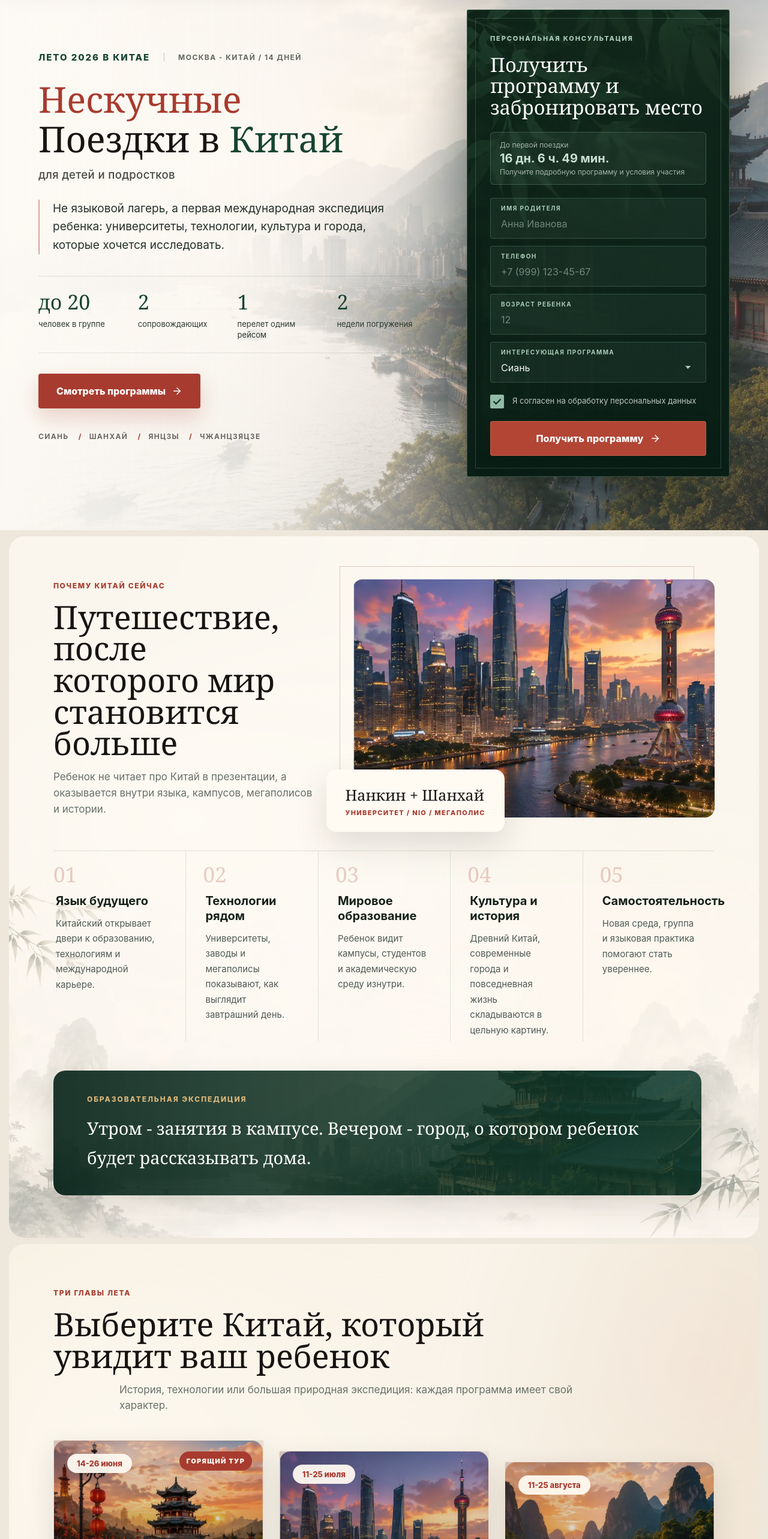
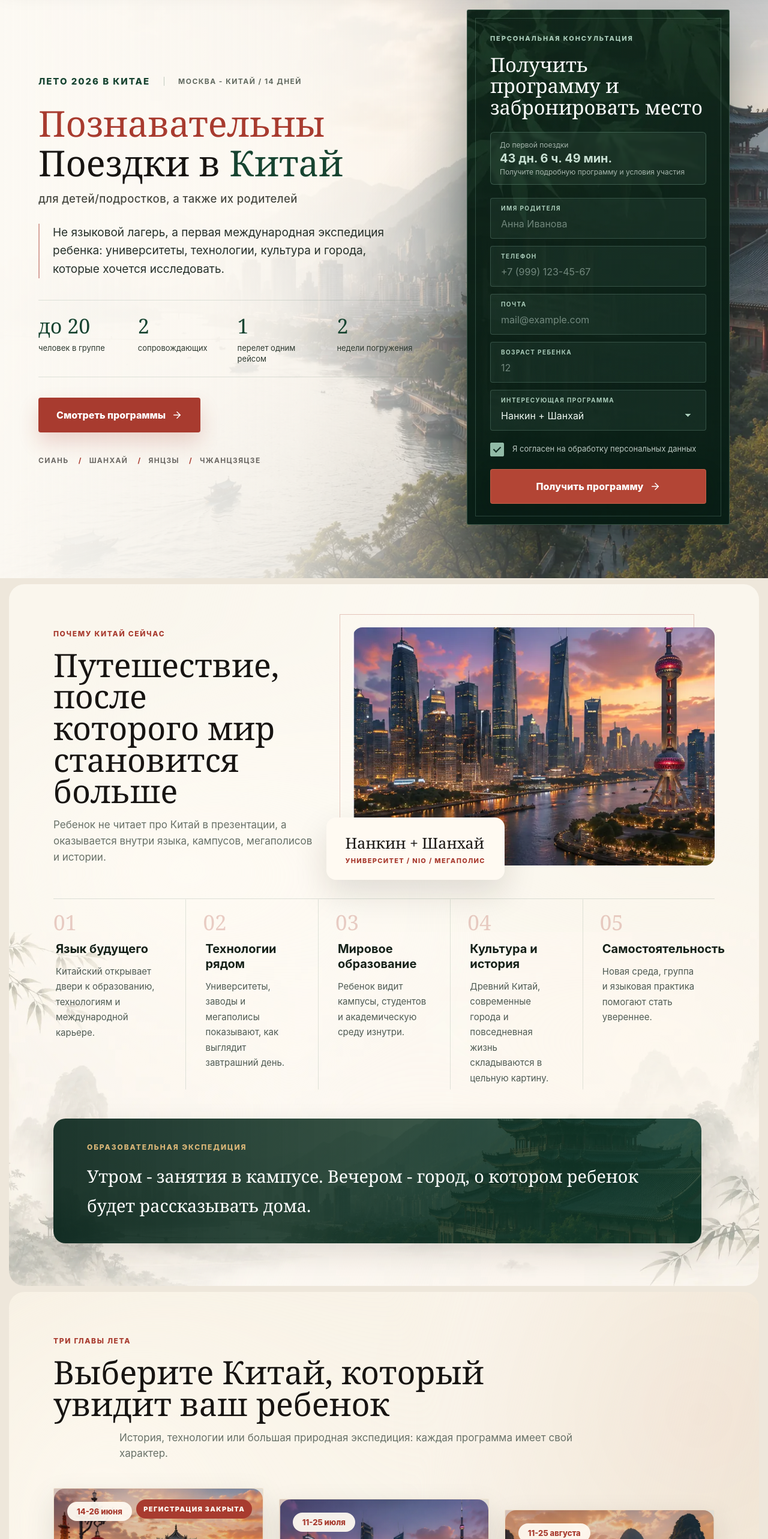
Before and after one commit to OpriOri/china, a React (Vite) app in the folder frontend/: page / in a window 1280 px wide. Shown: the part 120-2686 px from the top of the page at 60% size. Built offline with nearby package versions, Linux system fonts and the light colour scheme.

Commit message:
little visual update

```diff
--- a/frontend/index.html
+++ b/frontend/index.html
@@ -6,7 +6,7 @@
 
     <meta
       name="description"
-      content="Летние образовательные поездки РОББО в Китай для детей и подростков: Сиань, Нанкин, Шанхай, Чунцин, Янцзы и Чжанцзяцзе."
+      content="Летние образовательные поездки РОББО в Китай для детей/подростков, а также их родителей: Сиань, Нанкин, Шанхай, Чунцин, Янцзы и Чжанцзяцзе."
     />
     <meta name="robots" content="index, follow" />
     <meta name="theme-color" content="#174431" />
@@ -38,7 +38,7 @@
     />
     <meta
       name="twitter:description"
-      content="Образовательные туры в Китай для детей и подростков: программы, стоимость и бронирование."
+      content="Образовательные туры в Китай для детей/подростков, а также их родителей: программы и заявка на презентацию."
     />
     <meta
       name="twitter:image"
--- a/frontend/src/App.tsx
+++ b/frontend/src/App.tsx
@@ -4,8 +4,8 @@ import { SiteFooter } from "./components/SiteFooter";
 import { SiteHeader } from "./components/SiteHeader";
 import {
   heroWords,
+  getDefaultProgram,
   isProgramId,
-  programs,
   selectedProgramStorageKey,
 } from "./data/siteData";
 import type { ProgramId } from "./data/siteData";
@@ -26,7 +26,7 @@ export function App() {
   const typedWord = useTypedWord(heroWords);
   const [menuOpen, setMenuOpen] = useState(false);
   const [bookingOpen, setBookingOpen] = useState(false);
-  const [selectedProgramId, setSelectedProgramId] = useState<ProgramId>(programs[0].id);
+  const [selectedProgramId, setSelectedProgramId] = useState<ProgramId>(getDefaultProgram().id);
   const [flippedProgramIds, setFlippedProgramIds] = useState<ProgramId[]>([]);
 
   useRevealOnScroll();
--- a/frontend/src/components/BookingModal.tsx
+++ b/frontend/src/components/BookingModal.tsx
@@ -22,7 +22,7 @@ export function BookingModal({
         <div className="booking-modal__summary">
           <span>Выбранный тур</span>
           <h2 id="booking-title">{selectedProgram.title}</h2>
-          <p>{selectedProgram.date} / {selectedProgram.price}</p>
+          <p>{selectedProgram.date}. Подробные условия пришлем после заявки.</p>
         </div>
         <LeadForm compact selectedProgramId={selectedProgramId} />
       </div>
--- a/frontend/src/components/LeadForm.tsx
+++ b/frontend/src/components/LeadForm.tsx
@@ -2,9 +2,10 @@ import { ArrowRight } from "lucide-react";
 import { FormEvent, useEffect, useState } from "react";
 import type { CSSProperties } from "react";
 import {
+  availablePrograms,
+  getDefaultProgram,
   getProgramById,
   images,
-  programs,
   selectedProgramStorageKey,
 } from "../data/siteData";
 import type { ProgramId } from "../data/siteData";
@@ -24,8 +25,8 @@ export function LeadForm({
   const [state, setState] = useState<SubmitState>("idle");
   const [error, setError] = useState("");
   const [phone, setPhone] = useState("");
-  const [programId, setProgramId] = useState<ProgramId>(selectedProgramId ?? programs[0].id);
-  const countdown = useCountdown("2026-06-14T09:00:00+03:00");
+  const [programId, setProgramId] = useState<ProgramId>(getProgramById(selectedProgramId ?? getDefaultProgram().id).id);
+  const countdown = useCountdown("2026-07-11T09:00:00+03:00");
 
   function formatPhone(value: string) {
     const digits = value.replace(/\D/g, "");
@@ -33,21 +34,17 @@ export function LeadForm({
       return "";
     }
 
-    const normalized = digits.startsWith("8") ? `7${digits.slice(1)}` : digits;
-    const country = normalized.startsWith("7") ? "+7" : `+${normalized.slice(0, 1)}`;
-    const local = normalized.startsWith("7") ? normalized.slice(1) : normalized.slice(1);
-
-    if (normalized.startsWith("7")) {
-      const part1 = local.slice(0, 3);
-      const part2 = local.slice(3, 6);
-      const part3 = local.slice(6, 8);
-      const part4 = local.slice(8, 10);
-      let result = country;
+    const localDigits = (digits.startsWith("7") || digits.startsWith("8") ? digits.slice(1) : digits).slice(0, 10);
+    const part1 = localDigits.slice(0, 3);
+    const part2 = localDigits.slice(3, 6);
+    const part3 = localDigits.slice(6, 8);
+    const part4 = localDigits.slice(8, 10);
+    let result = "+7";
 
     if (part1) {
       result += ` (${part1}`;
     }
-      if (part1 && part1.length === 3) {
+    if (part1.length === 3) {
       result += ")";
     }
     if (part2) {
@@ -63,12 +60,9 @@ export function LeadForm({
     return result;
   }
 
-    return `+${normalized}`;
-  }
-
   useEffect(() => {
     if (selectedProgramId) {
-      setProgramId(selectedProgramId);
+      setProgramId(getProgramById(selectedProgramId).id);
     }
   }, [selectedProgramId]);
 
@@ -94,11 +88,11 @@ export function LeadForm({
       source: compact ? "hero" : "request",
       parent_name: String(form.get("name") || ""),
       phone: String(form.get("phone") || ""),
+      email: String(form.get("email") || ""),
       child_age: Number(form.get("age")),
       program: selectedProgram.id,
       program_title: selectedProgram.title,
       program_date: selectedProgram.date,
-      program_price: selectedProgram.price,
       consent,
       page_url: window.location.href,
     };
@@ -156,9 +150,14 @@ export function LeadForm({
             inputMode="tel"
             placeholder="+7 (999) 123-45-67"
             autoComplete="tel"
+            maxLength={18}
             value={phone}
             onChange={(event) => setPhone(formatPhone(event.target.value))}
           />
+        </label>
+        <label>
+          <span>Почта</span>
+          <input name="email" required type="email" placeholder="mail@example.com" autoComplete="email" />
         </label>
         <label>
           <span>Возраст ребенка</span>
@@ -167,7 +166,7 @@ export function LeadForm({
         <label>
           <span>Интересующая программа</span>
           <select value={programId} onChange={(event) => setProgramId(event.target.value as ProgramId)}>
-            {programs.map((item) => (
+            {availablePrograms.map((item) => (
               <option key={item.id} value={item.id}>
                 {item.title}
               </option>
--- a/frontend/src/data/siteData.ts
+++ b/frontend/src/data/siteData.ts
@@ -28,10 +28,8 @@ export type Program = {
   tag: string;
   urgency: string;
   cta: string;
-  price: string;
-  previousPrice: string | null;
-  priceLabel: string;
-  flightPrice: string;
+  statusLabel?: string;
+  registrationClosed?: boolean;
   format: string;
   accommodation: string;
   image: string;
@@ -58,12 +56,10 @@ export const programs: Program[] = [
     title: "Сиань",
     date: "14-26 июня",
     tag: "Язык + культура + история",
-    urgency: "Ближайшая поездка: горящий тур с самым коротким сроком до вылета.",
-    cta: "Забронировать горящий тур",
-    price: "230 000 ₽",
-    previousPrice: null,
-    priceLabel: "стоимость программы",
-    flightPrice: "78 850 ₽",
+    urgency: "Регистрация на эту программу закрыта.",
+    cta: "Регистрация закрыта",
+    statusLabel: "Регистрация закрыта",
+    registrationClosed: true,
     format: "Обучение китайскому языку в Государственном лингвистическом университете Сианя и культурная программа.",
     accommodation: "Двухместное размещение в отеле недалеко от университета, завтрак включен.",
     image: routeXian,
@@ -86,11 +82,7 @@ export const programs: Program[] = [
     date: "11-25 июля",
     tag: "Технологии + университеты + будущее",
     urgency: "Для семьи, которой важны университеты, технологии и Шанхай.",
-    cta: "Забронировать место",
-    price: "230 000 ₽",
-    previousPrice: null,
-    priceLabel: "стоимость программы",
-    flightPrice: "75 000 ₽",
+    cta: "Оставить заявку",
     format: "Обучение в Технологическом университете Нанкина и двухдневная поездка в Шанхай.",
     accommodation: "Двухместное размещение в охраняемом кампусе университета; в Шанхае - отель по программе.",
     image: routeNanjing,
@@ -113,11 +105,7 @@ export const programs: Program[] = [
     date: "11-25 августа",
     tag: "Природа + путешествие + впечатления",
     urgency: "Самый экспедиционный маршрут: города, река Янцзы и горные парки.",
-    cta: "Забронировать место",
-    price: "186 500 ₽",
-    previousPrice: null,
-    priceLabel: "стоимость программы",
-    flightPrice: "79 650 ₽",
+    cta: "Оставить заявку",
     format: "Экспедиционный маршрут без университетского обучения: Чунцин, круиз через Три ущелья и парки Чжанцзяцзе.",
     accommodation: "Отель 4* с завтраком и двухместные каюты с видом на реку на круизном лайнере.",
     image: routeChongqing,
@@ -204,6 +192,8 @@ export const gallery = [
   routeNanjing,
 ];
 
+export const availablePrograms = programs.filter((program) => !program.registrationClosed);
+
 export const testimonials = [
   {
     author: "Марианна",
@@ -231,10 +221,15 @@ export const testimonials = [
   },
 ];
 
-export const heroWords = ["Образовательные", "Интересные", "Нескучные", "Вдохновляющие"];
+export const heroWords = ["Образовательные", "Интересные", "Познавательные", "Вдохновляющие"];
+
+export function getDefaultProgram() {
+  return availablePrograms[0] ?? programs[0];
+}
 
 export function getProgramById(programId: ProgramId | null | undefined) {
-  return programs.find((item) => item.id === programId) ?? programs[0];
+  const program = programs.find((item) => item.id === programId);
+  return program && !program.registrationClosed ? program : getDefaultProgram();
 }
 
 export function isProgramId(value: string | null): value is ProgramId {
--- a/frontend/src/hooks/useRevealOnScroll.ts
+++ b/frontend/src/hooks/useRevealOnScroll.ts
@@ -19,7 +19,7 @@ export function useRevealOnScroll() {
           }
         });
       },
-      { rootMargin: "0px 0px -12% 0px", threshold: 0.12 },
+      { rootMargin: "0px 0px 12% 0px", threshold: 0.04 },
     );
 
     nodes.forEach((node) => observer.observe(node));
--- a/frontend/src/sections/GallerySection.tsx
+++ b/frontend/src/sections/GallerySection.tsx
@@ -15,8 +15,8 @@ export function GallerySection() {
           <img key={`${image}-${index}`} className={index === 0 ? "gallery-wide" : ""} src={image} alt="" />
         ))}
       </div>
-      <a className="secondary-button" href="/presentation.pdf" target="_blank" rel="noreferrer">
-        <ImageIcon size={18} /> Получить презентацию
+      <a className="secondary-button" href="#request">
+        <ImageIcon size={18} /> Запросить презентацию
       </a>
     </section>
   );
--- a/frontend/src/sections/HeroSection.tsx
+++ b/frontend/src/sections/HeroSection.tsx
@@ -16,7 +16,7 @@ export function HeroSection({ typedWord, selectedProgramId }: { typedWord: strin
           <span className="typed-word" aria-hidden="true">{typedWord}</span>
           <span className="sr-only">Образовательные</span>
           <span className="hero-title__route">Поездки в <em>Китай</em></span>
-          <small>для детей и подростков</small>
+          <small>для детей/подростков, а также их родителей</small>
         </h1>
         <p>
           Не языковой лагерь, а первая международная экспедиция ребенка:
--- a/frontend/src/sections/IncludedSection.tsx
+++ b/frontend/src/sections/IncludedSection.tsx
@@ -1,4 +1,3 @@
-import { Plane } from "lucide-react";
 import { SectionHeading } from "../components/SectionHeading";
 import { included } from "../data/siteData";
 
@@ -6,7 +5,7 @@ export function IncludedSection() {
   return (
     <section className="section included-section atmosphere atmosphere--paper reveal">
       <SectionHeading
-        eyebrow="Что входит в стоимость"
+        eyebrow="Что входит в программу"
         title="Все для комфортного и безопасного путешествия"
         text="Мы берем на себя организацию, обучение, проживание, питание и насыщенную программу."
       />
@@ -19,7 +18,7 @@ export function IncludedSection() {
           </article>
         ))}
       </div>
-      <div className="flight-note"><Plane /> Авиаперелет оплачивается отдельно: 75 000-79 650 ₽ на человека в зависимости от маршрута.</div>
+      <div className="flight-note">Подробные условия участия и презентацию пришлем после заявки.</div>
     </section>
   );
 }
--- a/frontend/src/sections/ProgramsSection.tsx
+++ b/frontend/src/sections/ProgramsSection.tsx
@@ -27,7 +27,7 @@ export function ProgramsSection({
                 <div className="program-card__image">
                   <img src={program.image} alt={program.title} />
                   <span>{program.date}</span>
-                  {index === 0 && <mark>Горящий тур</mark>}
+                  {program.statusLabel && <mark>{program.statusLabel}</mark>}
                   <div>
                     <small>Глава {String(index + 1).padStart(2, "0")}</small>
                     <h3>{program.title}</h3>
@@ -41,16 +41,20 @@ export function ProgramsSection({
                   ))}
                 </ul>
                 <footer>
-                  <div className="program-price">
-                    {program.previousPrice && <del>{program.previousPrice}</del>}
-                    <small>{program.priceLabel}</small>
-                    <strong>{program.price}</strong>
+                  <div className="program-terms">
+                    <small>{program.registrationClosed ? "набор завершён" : "условия участия"}</small>
+                    <strong>{program.registrationClosed ? "Регистрация закрыта" : "По запросу"}</strong>
                   </div>
                   <div className="program-actions">
                     <button type="button" className="program-link" onClick={() => toggleProgramDetails(program.id)}>
                       Подробнее <ArrowRight size={16} />
                     </button>
-                    <button type="button" className="program-book" onClick={() => openBooking(program.id)}>
+                    <button
+                      type="button"
+                      className="program-book"
+                      disabled={program.registrationClosed}
+                      onClick={() => !program.registrationClosed && openBooking(program.id)}
+                    >
                       {program.cta}
                     </button>
                   </div>
@@ -60,18 +64,22 @@ export function ProgramsSection({
                 <button type="button" className="program-close" aria-label="Закрыть подробности" onClick={() => toggleProgramDetails(program.id)}>
                   <X size={18} />
                 </button>
-                <small>{program.date} / {program.price}</small>
+                <small>{program.date}</small>
                 <h3>{program.title}</h3>
                 <p><strong>Формат:</strong> {program.format}</p>
                 <p><strong>Размещение:</strong> {program.accommodation}</p>
-                <p><strong>Авиаперелет:</strong> {program.flightPrice} / человек</p>
                 <ul>
                   {program.highlights.map((highlight) => (
                     <li key={highlight}><CheckCircle2 size={17} />{highlight}</li>
                   ))}
                 </ul>
-                <button type="button" className="program-book" onClick={() => openBooking(program.id)}>
-                  Забронировать этот тур
+                <button
+                  type="button"
+                  className="program-book"
+                  disabled={program.registrationClosed}
+                  onClick={() => !program.registrationClosed && openBooking(program.id)}
+                >
+                  {program.registrationClosed ? "Регистрация закрыта" : "Оставить заявку"}
                 </button>
               </div>
             </div>
@@ -94,14 +102,13 @@ export function ProgramsSection({
                 <strong>{program.title}</strong>
                 <small>{program.date}</small>
               </div>
-              <span>{program.price}</span>
+              <span>{program.registrationClosed ? "закрыто" : "по запросу"}</span>
               <ChevronDown size={18} />
             </summary>
             <div className="route-detail__body">
               <div className="route-facts">
                 <p><strong>Формат</strong>{program.format}</p>
                 <p><strong>Размещение</strong>{program.accommodation}</p>
-                <p><strong>Авиаперелет отдельно</strong>{program.flightPrice} / человек</p>
               </div>
               <div className="route-highlights">
                 <h4>В программе</h4>
```
Also changed, not shown: frontend/src/styles.css (+75 -18 lines), 1 other file (tests, documents, lock files or other folders). Lines whose indentation alone changed are shown as unchanged.
